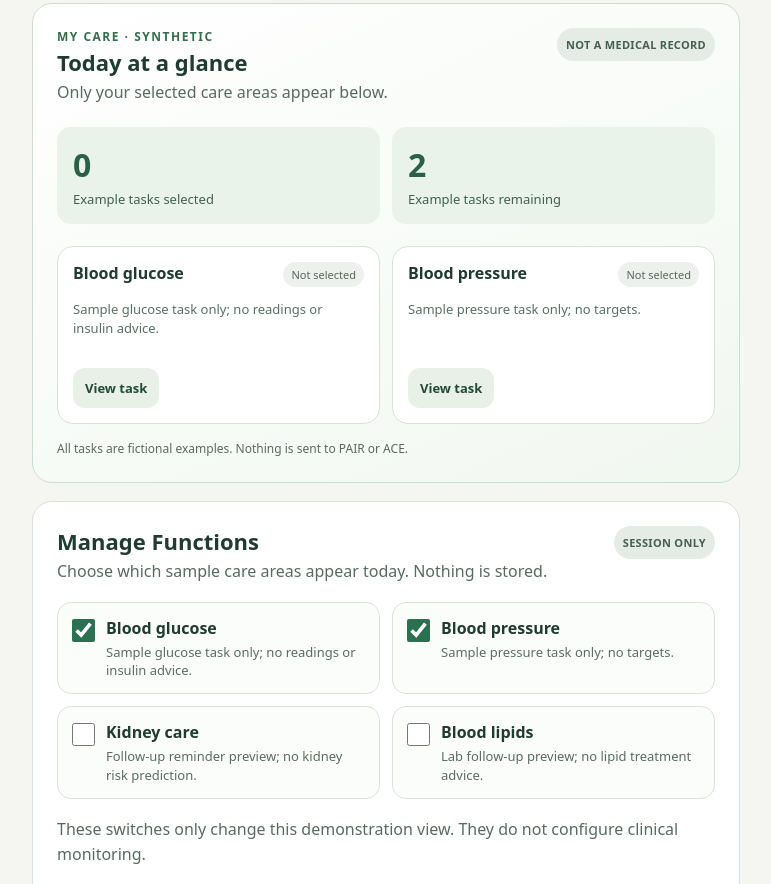
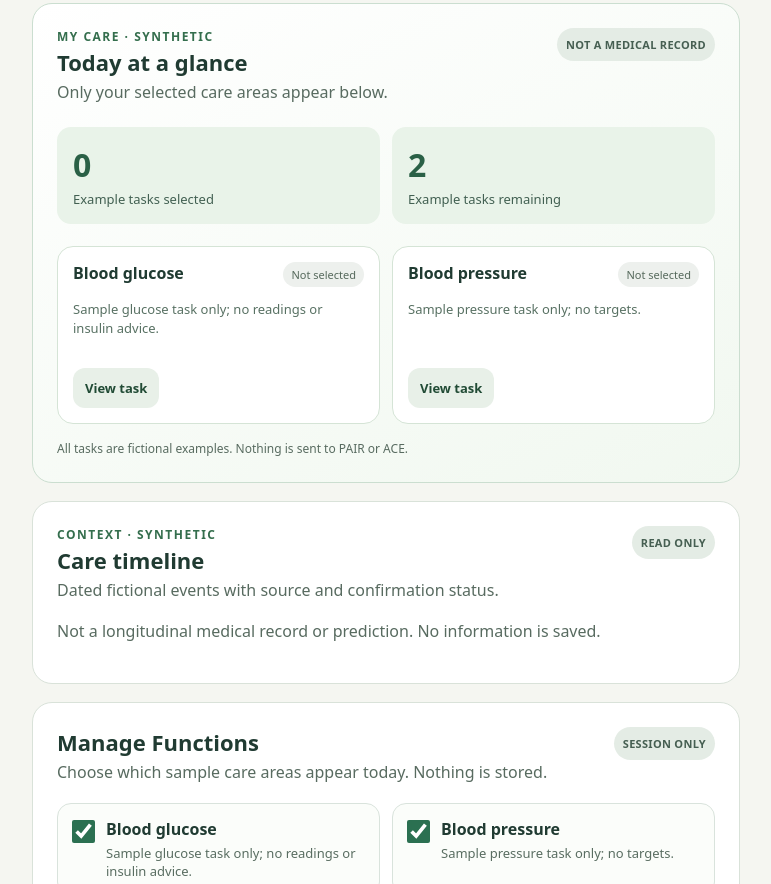
Before and after one commit to freshcanibowl/ai-missy-offline-qvac, a website: page web/today.html in a window 1280 px wide. Shown: the part 341-1225 px from the top of the page, without its empty margins (254-1025 px from the left). Drawn offline with Linux system fonts and the light colour scheme.

Commit message:
feat(build29): add synthetic provenance-bound longitudinal timeline to My Care

```diff
--- a/web/today.html
+++ b/web/today.html
@@ -5,6 +5,12 @@
 <div class="toolbar"><button type="button" id="large-text" aria-pressed="false" class="secondary">Larger text</button><label for="language" id="language-label">Language</label><select id="language"><option value="en">English</option><option value="zh">中文</option><option value="ms">Bahasa Melayu</option></select></div>
 <section class="intro"><p class="eyebrow">TODAY WITH MISSY</p><h1 id="welcome">One small step today.</h1><p id="subtitle">A gentle preview of a daily care journal, without diagnoses or clinical targets.</p></section>
 <section class="panel care-dashboard" id="my-care"><div class="panel-heading"><div><p class="eyebrow" id="care-eyebrow">MY CARE · SYNTHETIC</p><h2 id="care-heading">Today at a glance</h2><p id="care-description" class="muted">Only your selected care areas appear below.</p></div><span class="label" id="care-status">NOT A MEDICAL RECORD</span></div><div class="care-metrics"><div class="care-metric"><strong id="care-completed">0</strong><span id="care-completed-label">Example tasks selected</span></div><div class="care-metric"><strong id="care-remaining">4</strong><span id="care-remaining-label">Example tasks remaining</span></div></div><div id="care-cards" class="care-cards" aria-live="polite"></div><p id="care-empty" class="muted" hidden>No care modules selected. Use Manage Functions below.</p><p id="care-boundary" class="muted">All tasks are fictional examples. Nothing is sent to PAIR or ACE.</p></section>
+<section class="panel" id="longitudinal-panel">
+<div class="panel-heading"><div><p id="timeline-eyebrow" class="eyebrow">CONTEXT · SYNTHETIC</p><h2 id="timeline-heading">Care timeline</h2><p id="timeline-intro" class="muted">Dated fictional events with source and confirmation status.</p></div><span id="timeline-status" class="label">READ ONLY</span></div>
+<div id="timeline-events" class="timeline-events" aria-live="polite"></div>
+<p id="timeline-empty" class="muted" hidden>No dated examples for selected modules.</p>
+<p id="timeline-boundary" class="muted">Not a longitudinal medical record or prediction. No information is saved.</p>
+</section>
 <section class="panel" id="functions-panel"><div class="panel-heading"><div><h2 id="functions-heading">Manage Functions</h2><p class="muted" id="functions-description">Choose which sample care areas appear today. Nothing is stored.</p></div><span class="label" id="functions-session">SESSION ONLY</span></div><div id="function-options" class="function-options" role="group" aria-labelledby="functions-heading"></div><p class="muted" id="functions-note">These switches only change this demonstration view. They do not configure clinical monitoring.</p></section>
 <section class="panel"><h2 id="tasks-heading">What would you like to note?</h2><p id="skip-note" class="muted">You may skip any item. This preview does not grade your health.</p><div class="guide" role="group" aria-labelledby="guide-heading"><h3 id="guide-heading">Try this preview</h3><ol><li id="guide-one">Choose one sample item.</li><li id="guide-two">Try undo if you change your mind.</li><li id="guide-three">Reset whenever you like. Nothing is saved.</li></ol></div><p id="measurement-note" class="muted">Record only measurements recommended in your care plan. Nothing here is a clinical instruction.</p><div id="tasks" class="tasks"></div><p id="summary" aria-live="polite" aria-atomic="true" class="summary"></p><div class="actions"><button id="undo" type="button" class="secondary" disabled>Undo last change</button><button id="reset" type="button" class="secondary">Reset this preview</button></div><p id="action-message" class="muted" role="status" aria-live="polite" aria-atomic="true"></p></section>
 <section class="panel"><h2 id="insight-heading">Your next step</h2><p id="insight" aria-live="polite" aria-atomic="true">Select a sample item to see a gentle reflection. No information is saved.</p><p id="safety-note" class="muted">AI Missy cannot set your medicines, fluid limits, or clinical targets. If you feel unwell, seek appropriate professional care.</p></section>
```
